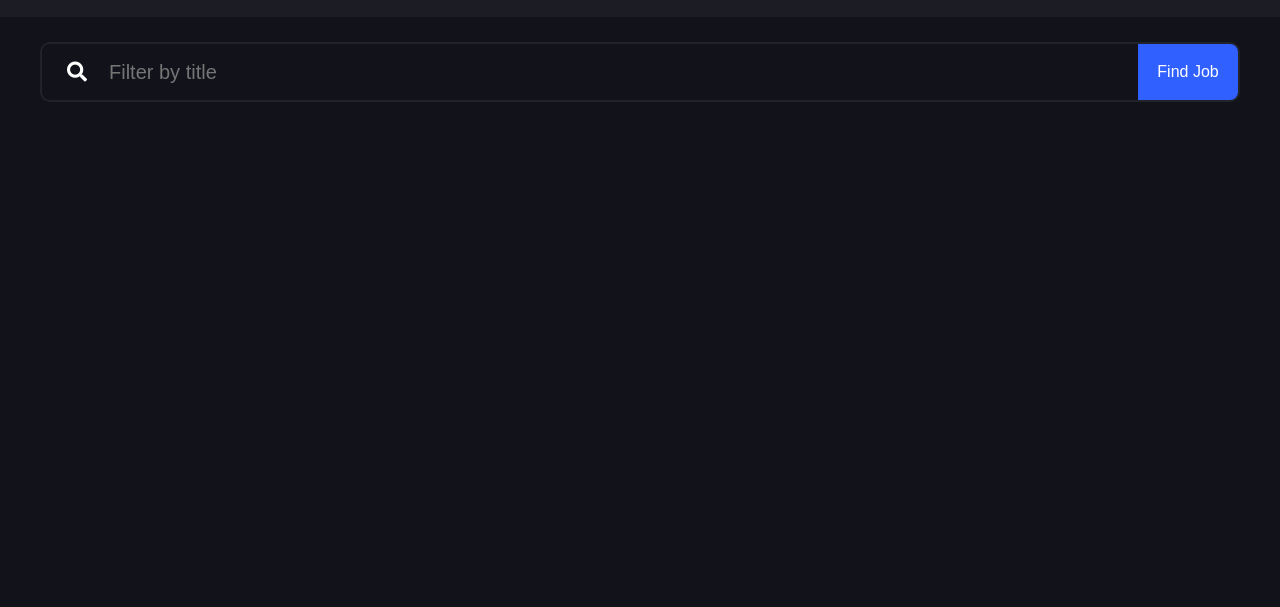
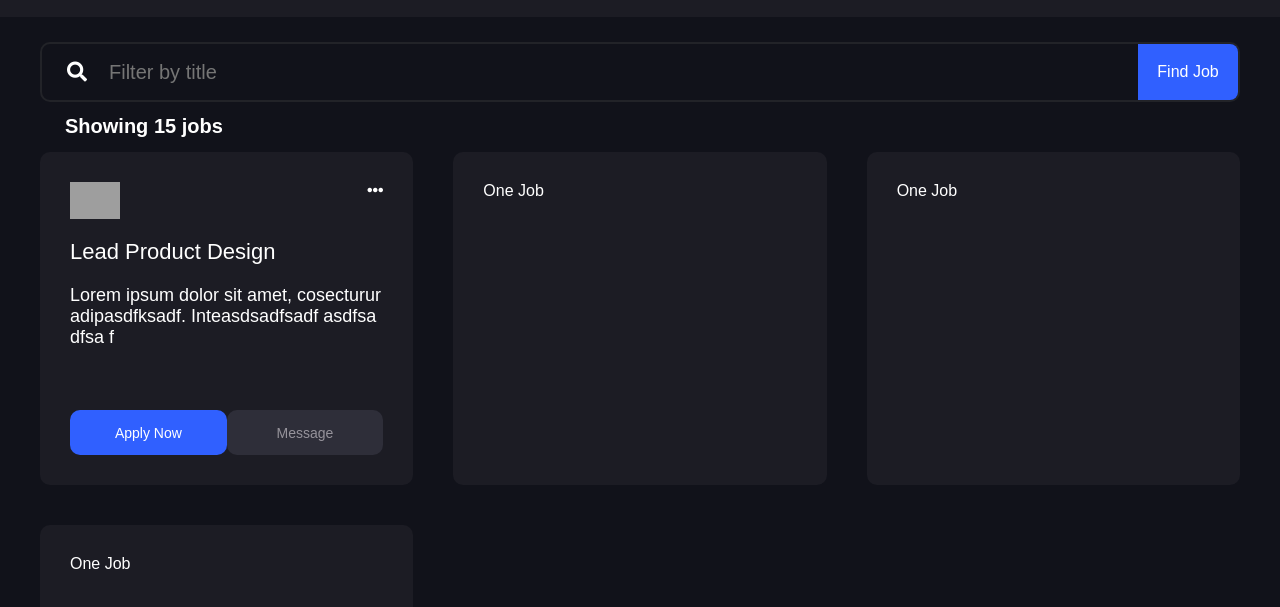
Before and after one commit to farzad528/milao-app, a plain HTML site: page index.html in a window 1280 px wide. Shown: the part 53-660 px from the top of the page. Drawn offline with Linux system fonts and the light colour scheme; grey boxes are pictures that could not be loaded.

Commit message:
job cards

```diff
--- a/css/styles.css
+++ b/css/styles.css
@@ -83,4 +83,100 @@ header {
   display: flex;
   justify-content: center;
   align-items: center;
+  cursor: pointer;
+  transition: all 0.2s ease;
 }
+
+.button-container:hover {
+  background: #5a81ff;
+}
+
+.jobs-list {
+  max-width: 1250px;
+  width: 100%;
+  background-color: #11121a;
+  height: 100vh;
+  margin: 0 auto;
+  display: flex;
+  flex-direction: column;
+  padding: 0 25px;
+}
+
+.jobs-list h1 {
+  margin-left: 25px;
+  font-size: 20px;
+}
+
+.jobs-container {
+  display: grid;
+  gap: 40px;
+  grid-template-columns: repeat(3, 1fr);
+  grid-template-rows: repeat(3, 1fr);
+  background: #11121a;
+}
+
+.job-tile {
+  background-color: #1c1c24;
+  border-radius: 10px;
+  cursor: pointer;
+  display: flex;
+  flex-direction: column;
+  justify-content: flex-start;
+  color: white;
+  padding: 30px;
+  transition: transform 0.2s;
+}
+
+.job-tile:hover {
+  transform: scale(1.05);
+}
+
+.top {
+  width: 100%;
+  display: flex;
+  justify-content: space-between;
+}
+
+.top img {
+  width: 50px;
+  object-fit: contain;
+}
+
+.rolename {
+  padding: 20px 0;
+}
+
+.rolename span {
+  font-size: 22px;
+}
+
+.description {
+  height: 105px;
+  overflow: hidden;
+  font-size: 18px;
+  color: #96939b;
+}
+
+.buttons {
+  color: black;
+  margin-top: 20px;
+  display: flex;
+  justify-content: space-between;
+  height: 45px;
+}
+
+.button {
+  flex: 1;
+  display: flex;
+  justify-content: center;
+  align-items: center;
+  border-radius: 10px;
+  color: #96939b;
+  background-color: #2e2e39;
+  font-size: 14px;
+}
+
+.apply-now {
+  color: white;
+  background: #3060ff;
+}
--- a/index.html
+++ b/index.html
@@ -35,9 +35,40 @@
           />
         </div>
         <div class="button-container">
-            <span>Find Job</span>
+          <span>Find Job</span>
         </div>
       </div>
     </div>
+    <div class="jobs-list">
+      <h1>Showing 15 jobs</h1>
+      <div class="jobs-container">
+        <div class="job-tile">
+          <div class="top">
+            <img
+              src="https://pbs.twimg.com/profile_images/1871386426/TSIconButtonSM_400x400.png"
+              alt="top"
+            />
+            <i class="fas fa-ellipsis-h"></i>
+          </div>
+          <div class="rolename">
+            <span>Lead Product Design</span>
+          </div>
+          <div class="description">
+            <span
+              >Lorem ipsum dolor sit amet, cosecturur adipasdfksadf.
+              Inteasdsadfsadf asdfsa dfsa f
+            </span>
+          </div>
+          <div class="buttons">
+            <div class="button apply-now">Apply Now</div>
+            <div class="button">Message</div>
+          </div>
+        </div>
+        <div class="job-tile">One Job</div>
+        <div class="job-tile">One Job</div>
+        <div class="job-tile">One Job</div>
+      </div>
+    </div>
+    <script src="./js/script.js"></script>
   </body>
 </html>
--- /dev/null
+++ b/js/script.js
@@ -0,0 +1,4 @@
+document.querySelector(".button-container").addEventListener("click", () => {
+  let text = document.getElementById("filter-jobs").value;
+  console.log(text, "what is in text?");
+});
```
